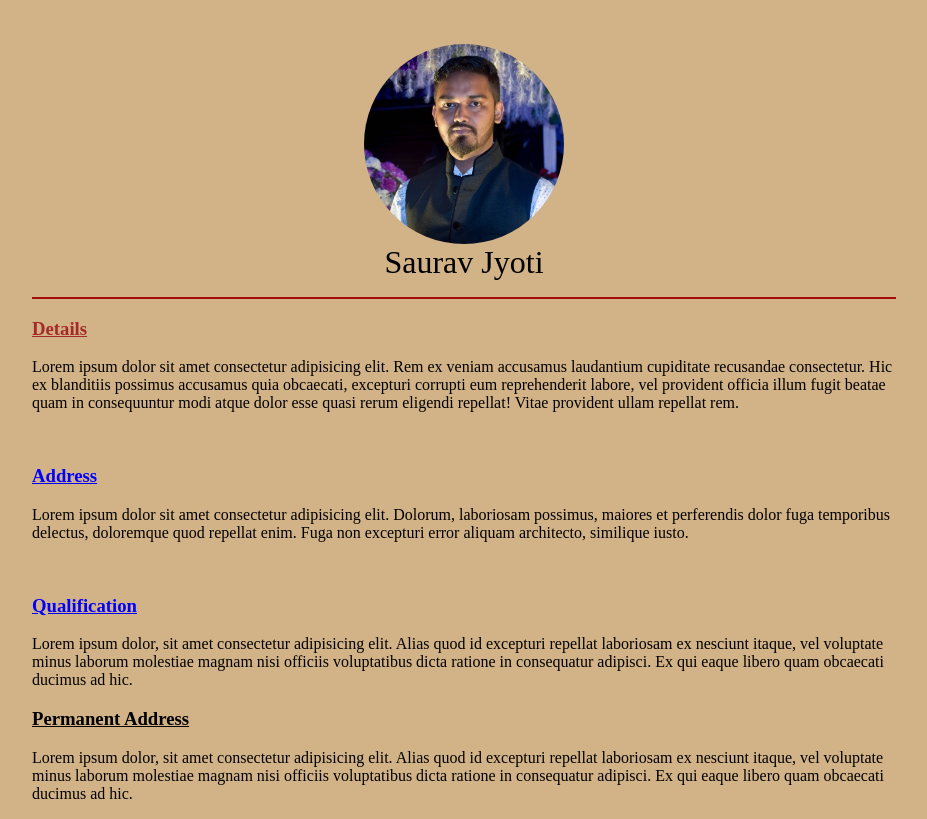
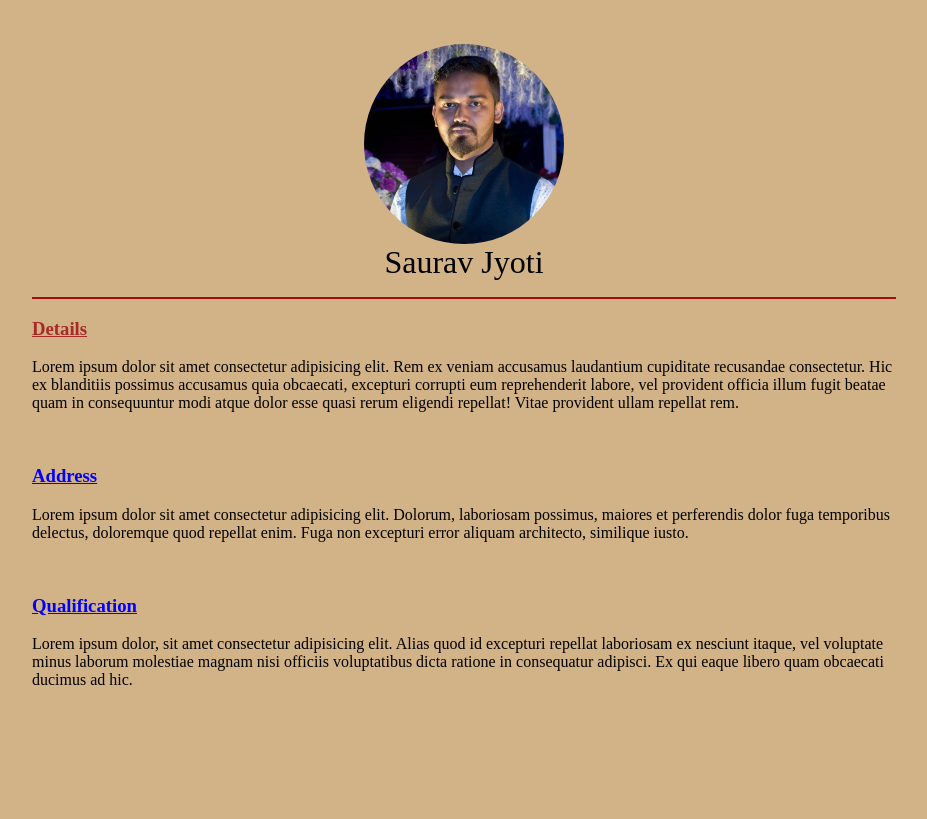
Before and after one commit to Parthakalita21/Assignment, a plain HTML site: page index.html in a window 1280 px wide. Shown: the whole page, without its empty margins (176-1103 px from the left). Drawn offline with Linux system fonts and the light colour scheme.

Commit message:
Update index.html

```diff
--- a/index.html
+++ b/index.html
@@ -36,11 +36,6 @@
       itaque, vel voluptate minus laborum molestiae magnam nisi officiis voluptatibus dicta ratione in consequatur
       adipisci. Ex qui eaque libero quam obcaecati ducimus ad hic.</p>
 
-    <h3 class="brown">Permanent Address</h3>
-    <p>Lorem ipsum dolor, sit amet consectetur adipisicing elit. Alias quod id excepturi repellat laboriosam ex nesciunt
-      itaque, vel voluptate minus laborum molestiae magnam nisi officiis voluptatibus dicta ratione in consequatur
-      adipisci. Ex qui eaque libero quam obcaecati ducimus ad hic.</p>
-
 
 
   </div>
```
